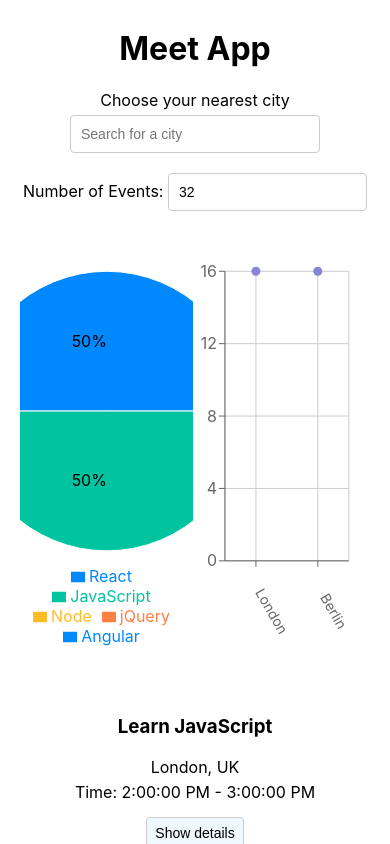
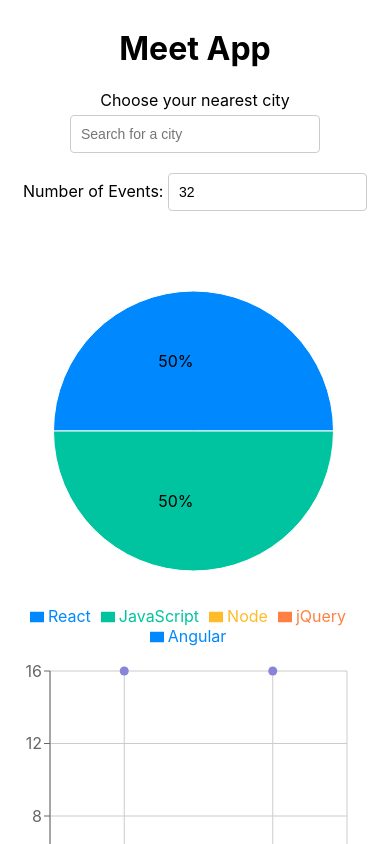
Before and after one commit to AJSorbello/meet, a React (Create React App) app: page / in a window 390 px wide. Shown: the top 844 px of the page. Built offline with nearby package versions, Linux system fonts and the light colour scheme; what atatus-spa would draw is missing.

Commit message:
fixed the flex responsive for chart

```diff
--- a/src/App.css
+++ b/src/App.css
@@ -1,10 +1,5 @@
 @import url(https://fonts.googleapis.com/css?family=Roboto:500);
-@media (max-width: 768px)
-{
-  .charts-container {
-    grid-template-columns: 1fr;
-  }
-}
+
 .alerts-container {
   position: fixed;
   top: 0px;
@@ -28,6 +23,13 @@
   padding-bottom: 20px;
   padding-top: 20px;
   background-color: white;
+
+}
+@media (max-width: 768px)
+{
+  .charts-container {
+    grid-template-columns: 1fr;
+  }
 }
 
 .city {
```
